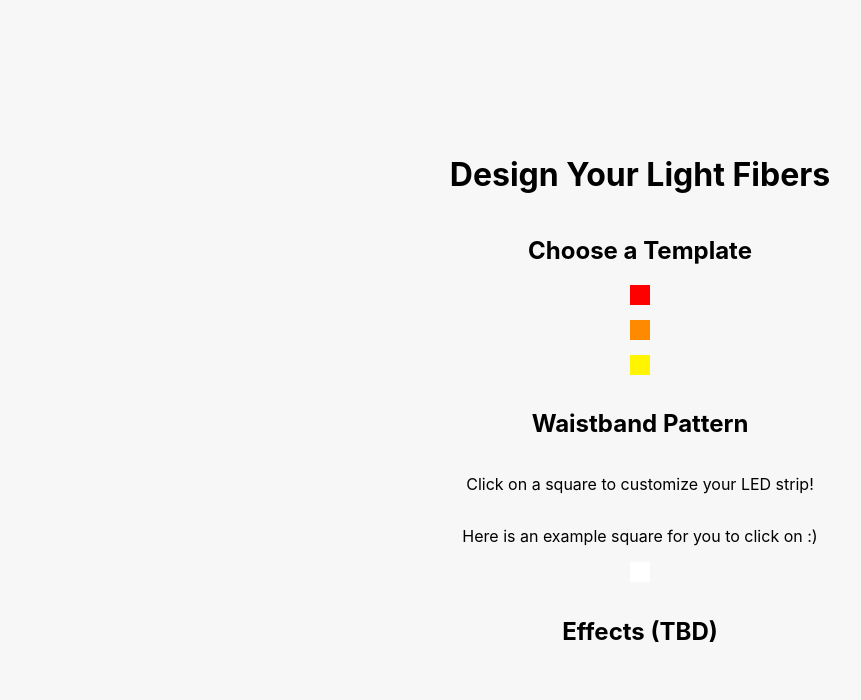
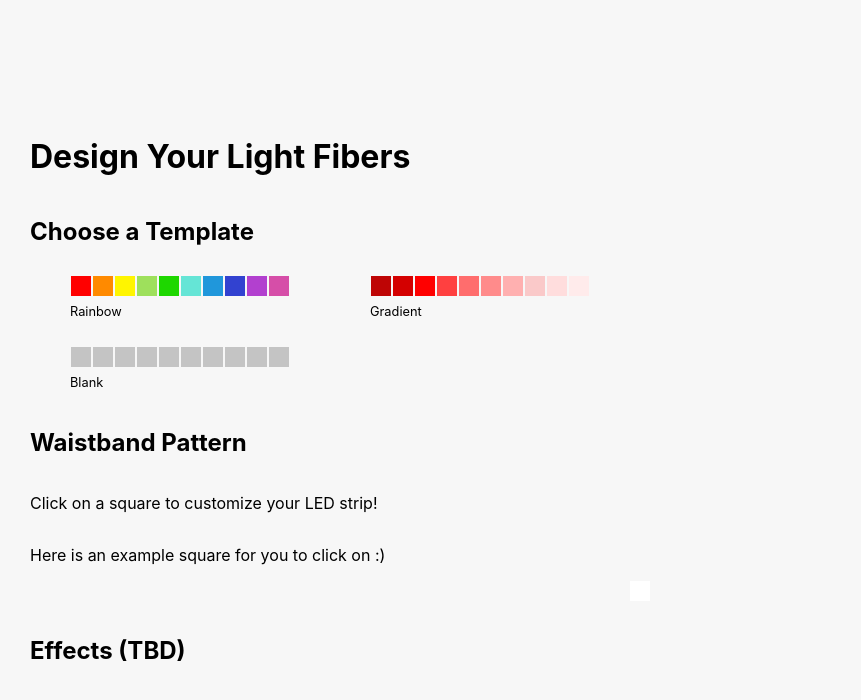
Before and after one commit to linhnguyen817/light-fiber-gui, a React (Create React App) app: page / in a window 1280 px wide. Shown: the top 700 px of the page, without its empty margins (0-861 px from the left). Built offline with nearby package versions, Linux system fonts and the light colour scheme.

Commit message:
Add 3 templates

```diff
--- a/src/App.css
+++ b/src/App.css
@@ -1,5 +1,6 @@
 .App {
-  text-align: center;
+  text-align: left;
+  background-color: #F7F7F7;
 }
 
 .App-logo {
@@ -18,9 +19,10 @@
   min-height: 100vh;
   display: flex;
   flex-direction: column;
-  align-items: center;
+  align-items: left;
   justify-content: center;
   color: black;
+  margin: 0px 30px;
 }
 
 .App-link {
--- a/src/App.js
+++ b/src/App.js
@@ -1,6 +1,6 @@
 import './App.css';
-import { Template } from './Template';
-
+import './template.css';
+import { RainbowTemplate, GradientTemplate, BlankTemplate } from './Template';
 import { LEDSquare } from './LEDSquare';
 
 function App() {
@@ -9,12 +9,19 @@ function App() {
       <header className="App-header">
         <h1>Design Your Light Fibers</h1>
         <h2>Choose a Template</h2>
-        <Template />
+        <div className="template-row">
+          <RainbowTemplate/>
+          <GradientTemplate/>
+        </div>
+        <div className="template-row">
+          <BlankTemplate/>
+        </div>
 
         <h2>Waistband Pattern</h2>
         <p>Click on a square to customize your LED strip!</p>
         <p>Here is an example square for you to click on :) </p>
         <LEDSquare onChange={() => {}}/>
+
         <h2>Effects (TBD)</h2>
       </header>
     </div>
--- a/src/Template.tsx
+++ b/src/Template.tsx
@@ -1,13 +1,63 @@
 import './template.css';
 
-const rainbowColors = ["#FF0000", "#FF8A00", "#FFF500"];
+const rainbowColors = ["#FF0000", "#FF8A00", "#FFF500", "#9EE05C", "#1ED700", "#65E5D6", "#2097DB", "#3242D0", "#B240CF", "#D64EA8"];
+const gradientColors = ["#BE0505", "#D40000", "#FF0000", "#FF4040", "#FF6D6D", "#FF8B8B", "#FFB0B0", "#FAC9C9", "#FFDDDD", "#FFEBEB"];
+const blankColors = ["#C4C4C4", "#C4C4C4", "#C4C4C4", "#C4C4C4", "#C4C4C4", "#C4C4C4", "#C4C4C4", "#C4C4C4", "#C4C4C4", "#C4C4C4", ]
 
-export const Template = () => {
+// TODO: Fix malfunctioning string matching here to remove hardcoded templates later
+function getColorStrip(templateName: string): string[] {
+    // templateName = "rainbow";
+    // console.log(""+templateName);
+    switch (templateName) {
+        case "rainbow":
+            return rainbowColors;
+        case "blank":
+            return blankColors;
+        default:
+            return [];
+            // throw Error("Bad input: Template does not exist");
+    }
+
+}
+
+export const RainbowTemplate = (templateName: string) => {
+    const colorStrip = getColorStrip("blank");
     return (
-        <div>
-            {rainbowColors.map(color => {
-                return <div className="box" style={{backgroundColor: color}}/>
-            })}
+        <div className="template">
+            <div className="template-color-strip">
+                {rainbowColors.map(color => {
+                    return <div className="template-box" style={{backgroundColor: color}}/>
+                })}
+            </div>
+            <p className="template-label">Rainbow</p>
         </div>
     )
 }
+
+export const GradientTemplate = (templateName: string) => {
+    const colorStrip = getColorStrip("blank");
+    return (
+        <div className="template">
+            <div className="template-color-strip">
+                {gradientColors.map(color => {
+                    return <div className="template-box" style={{backgroundColor: color}}/>
+                })}
+            </div>
+            <p className="template-label">Gradient</p>
+        </div>
+    )
+}
+
+export const BlankTemplate = (templateName: string) => {
+    const colorStrip = getColorStrip("blank");
+    return (
+        <div className="template">
+            <div className="template-color-strip">
+                {blankColors.map(color => {
+                    return <div className="template-box" style={{backgroundColor: color}}/>
+                })}
+            </div>
+            <p className="template-label">Blank</p>
+        </div>
+    )
+}
--- a/src/template.css
+++ b/src/template.css
@@ -1,7 +1,24 @@
-.box {
-    float: left;
-    height: 20px;
-    width: 20px;
-    margin-bottom: 15px;
-    clear: both;
-  }
+.template {
+  margin: 10px 40px;
+}
+
+.template-box {
+  float: left;
+  height: 20px;
+  width: 20px;
+  margin: auto 1px;
+}
+
+.template-color-strip {
+  display: flex;
+}
+
+.template-label {
+  margin: 8px auto;
+  font-size: 0.8em;
+}
+
+.template-row {
+  display: flex;
+  flex-wrap: wrap;
+}
```
Also changed, not shown: 1 other file (tests, documents, lock files or other folders).
